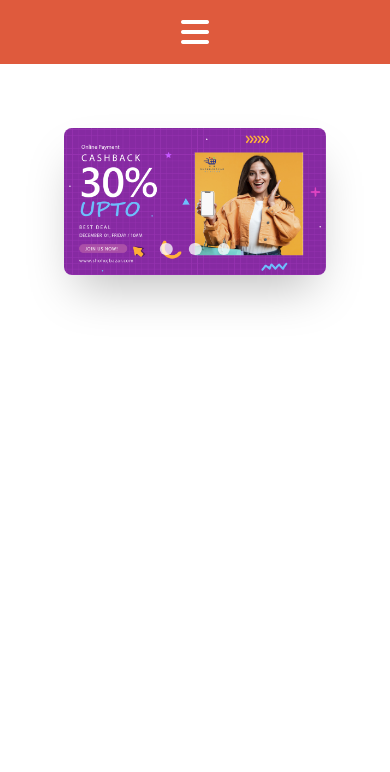
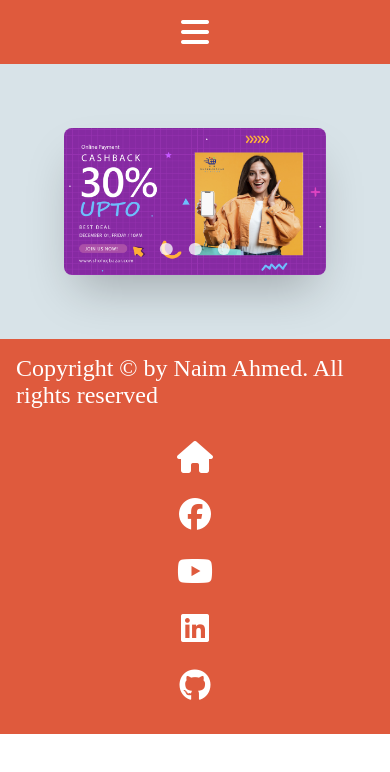
Before and after one commit to Naim78587/e-commerce, a plain HTML site: page index.html in a window 390 px wide. Drawn offline with Linux system fonts and the light colour scheme.

Commit message:
responsive footer

```diff
--- a/index.html
+++ b/index.html
@@ -71,6 +71,30 @@
         </section>
         <!-- Slider banner ends here -->
      </main>
+     <!-- Footer Starts here -->
+     <footer class="footer">
+        <p class="copyright-text">
+            Copyright &copy; by Naim Ahmed. All rights reserved
+        </p>
+        <nav class="footer__nav">
+            <a href="index.html" class="footer_link">
+                <i class="fa fa-home footer_icon home"></i>
+            </a>
+            <a href="https://www.facebook.com/NaimAhmedEmon221B/" target="_blank" class="footer_link">
+                <i class="fab fa-facebook footer_icon facebook"></i>
+            </a>
+            <a href="https://www.youtube.com/@naim_ahmed_emon" target="_blank" class="footer_link">
+                <i class="fab fa-youtube footer_icon youtube"></i>
+            </a>
+            <a href="https://www.linkedin.com/in/naimahmedemon/" target="_blank" class="footer_link">
+                <i class="fab fa-linkedin footer_icon linkedin"></i>
+            </a>
+            <a href="https://github.com/Naim78587" target="_blank" class="footer_link">
+                <i class="fab fa-github footer_icon github"></i>
+            </a>
+        </nav>
+     </footer>
+      <!-- Footer ends here -->
     <script src="index.js">
     </script>
 </body>
--- a/style.css
+++ b/style.css
@@ -145,7 +145,44 @@ nav{
 .slider__nav a:hover{
     opacity: 1;
 }
+.slider{
+    background-color: #d8e3e8;
+}
 /*Slider banner  ends here*/
+
+/* footer starts here */
+.footer{
+    background-color:var(--secondary-color);
+    color: white;
+    display: flex;
+    justify-content: space-between;
+    align-items: center;
+    min-height: 6vh;
+    padding: 1rem 1rem;
+    gap: 1rem;
+}
+.copyright-text{
+    font-size: 1.5rem;
+}
+.footer_link{
+    color: white;
+    transition: var(--transition);
+}
+.footer_link:hover{
+    transform: var(--transition);
+    color: var(--primary-color);
+}
+
+.footer_icon{
+    font-size: 2rem;
+}
+.footer__nav{
+    display: flex;
+    gap: 1.5rem;
+    background-color: var(--secondary-color);
+}
+/* footer ends here */
+
 /* Responsiveness code starts here */
 @media (max-width: 992px) {
     nav {
@@ -212,5 +249,8 @@ nav{
         height: 1.5rem;
         width: 1.5rem;
     }
+    .footer {
+        flex-direction: column;
+    }
 }
 /* Responsiveness code ends here */
```
